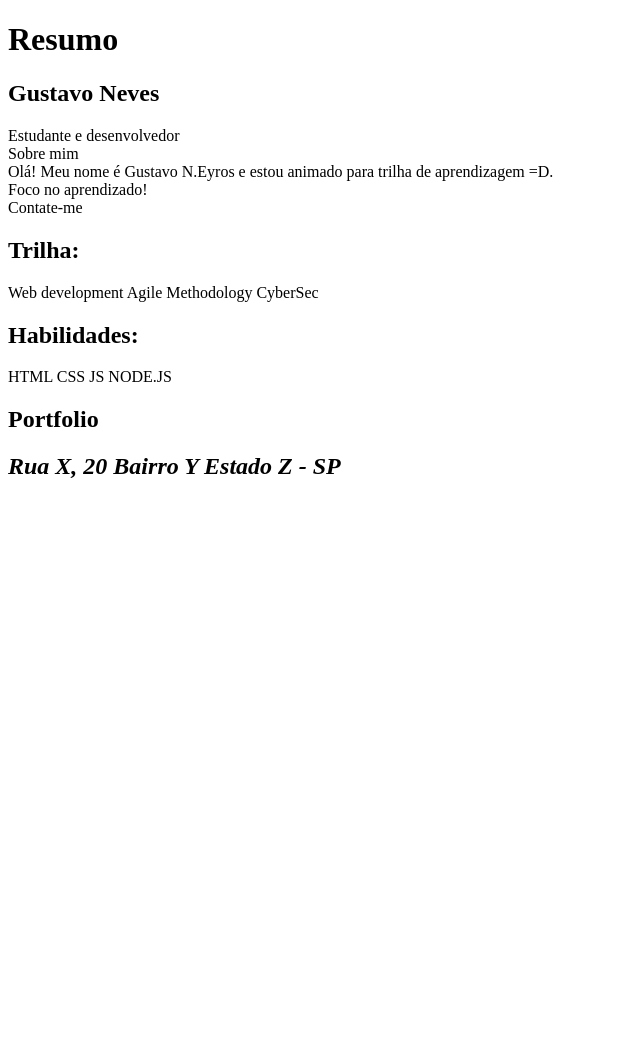
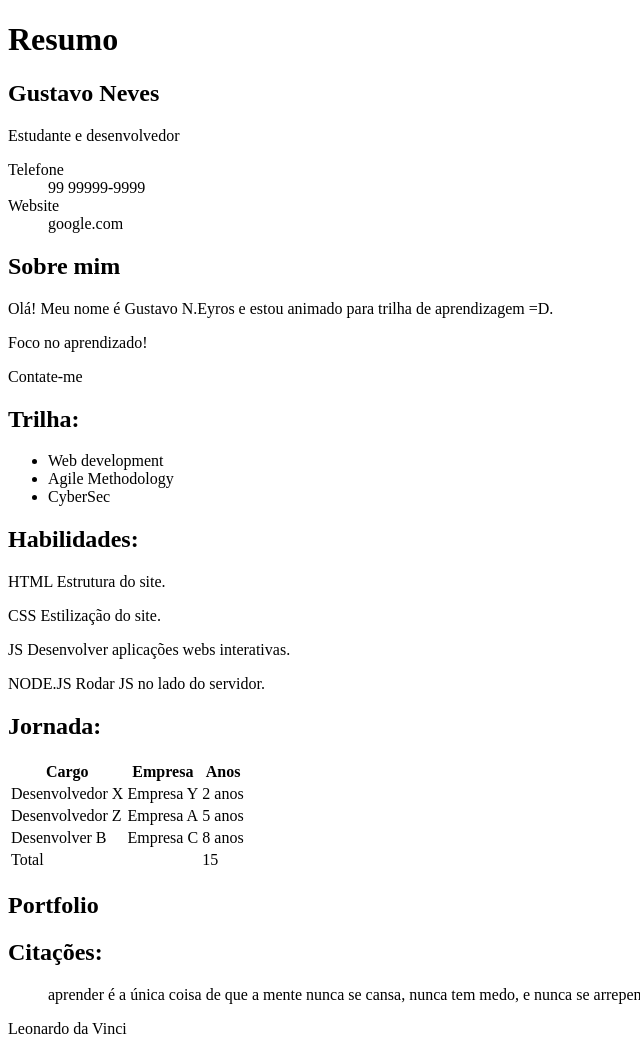
Before and after one commit to gustavoeyros/HTML-CSS-course, a plain HTML site: page index.html in a window 1280 px wide. Shown: the top 1041 px of the page, without its empty margins (0-640 px from the left). Before the commit the page ends 800 px from the top, so only its background shows below. Drawn offline with Linux system fonts and the light colour scheme.

Commit message:
grouping things

```diff
--- a/index.html
+++ b/index.html
@@ -6,39 +6,144 @@
     </head>
 
     <body> <!--É o conteúdo do documento.-->
+        <main><!--Representa o conteúdo dominante da página-->
             <h1>Resumo</h1> <!--Representa um título para seção-->
         <section> <!--Representa uma seção genérica de um documento ou aplicativo.-->
             <h2>Gustavo Neves</h2>
-            Estudante e desenvolvedor
+            <p>
+                Estudante e desenvolvedor
+            </p> <!--Representa um parágrafo-->
+
+            <dl>
+                <dt>Telefone</dt>
+                <dd>99 99999-9999</dd>
+                <dt>Website</dt>
+                <dd>google.com</dd>
+            </dl>
+
         </section>
 
         <article> <!--Representa uma composição completa ou independente de um documento.-->
             <header> <!--Contém os cabeçalhos das seções, podem agrupar sumário de seções ou algum conteúdo do título.-->
-                Sobre mim
+                <h2>Sobre mim</h2>
             </header>
-            Olá! Meu nome é Gustavo N.Eyros e estou animado para trilha de aprendizagem =D. <aside>Foco no aprendizado!</aside>
+            <p>
+                Olá! Meu nome é Gustavo N.Eyros e estou animado para trilha de aprendizagem =D. <aside>Foco no aprendizado!</aside>
+            </p>
             <footer>
-                Contate-me
+                <p>Contate-me</p>
             </footer> <!-- É o rodapé do seu ancestral, geralmente contém informações sobre a seção, como por exemplo, quem a escreveu, copyright, etc.-->
         </article>
 
         <section>
             <h2>Trilha:</h2>
-            Web development
-            Agile Methodology
-            CyberSec
+            <p>
+                <ul> <!--Uma lista de itens que não necessita de ordem para dar significado.-->
+                    <li>Web development</li> <!--Representa um item da lista-->
+                    <li>Agile Methodology</li>
+                    <li>CyberSec</li>
+                </ul>
+            </p>
         </section>
 
         <section>
             <h2>Habilidades:</h2>
-            HTML
+            <p>
+             HTML
+             Estrutura do site.
+           </p>
+
+            <p>
             CSS
+            Estilização do site.
+            </p>
+
+           <p>
             JS
+            Desenvolver aplicações webs interativas.
+           </p>
+
+            <p>
             NODE.JS
+            Rodar JS no lado do servidor.
+            </p>
         </section>
 
         <section>
+            <h2>Jornada:</h2>
+
+            <table> <!--Consiste em células alinhadas em uma grade bidimensional de slots e podem ter larguras, alturas etc.-->
+                <thead> <!--Linha do cabeçalho para destacar os títulos-->
+                    <tr> <!--Linha da tabela-->
+                        <th>Cargo</th> <!--Cabeçalho-->
+                        <th>Empresa</th>
+                        <th>Anos</th>
+                    </tr>
+                </thead>
+
+                <tbody>
+                    <tr>
+                        <td>Desenvolvedor X</td> <!--Célula ou coluna da tabela.-->
+                        <td>Empresa Y</td>
+                        <td>2 anos</td>
+                    </tr>
+
+                    <tr>
+                        <td>Desenvolvedor Z</td>
+                        <td>Empresa A</td>
+                        <td>5 anos</td>
+                    </tr>
+
+                    <tr>
+                        <td>Desenvolver B</td>
+                        <td>Empresa C</td>
+                        <td>8 anos  </td>
+                    </tr>
+
+                </tbody>
+
+                <tfoot> <!--Rodapé da tabela-->
+                    <tr>
+                        <td colspan="2">Total</td> <!--O colspan="2" significa que está cobrindo 2 colunas.-->
+                        <td>15</td>
+                    </tr>
+                </tfoot>
+            </table>
+        </section>
+
+
+           <!--  <ol reversed>  É uma lista ornada que a ordem interfere no significado
+                <li>
+                    Desenvolvedor X
+                    Empresa Y
+                    2 anos
+                </li>
+                <li>
+                    Desenvolvedor Z
+                    Empresa A
+                    5 anos
+                </li>
+                <li>
+                    Desenvolver B
+                    Empresa C
+                    8 anos
+                </li>
+            </ol> -->
+
+
+
+        <section>
             <h2>Portfolio</h2>
+        </section>
+
+
+
+        <section>
+            <h2>Citações:</h2>
+            <blockquote> <!--É uma citação-->
+                <p>aprender é a única coisa de que a mente nunca se cansa, nunca tem medo, e nunca se arrepende</p>
+            </blockquote>
+            <p>Leonardo da Vinci</p>
         </section>
 
         <section>
@@ -51,5 +156,6 @@
             </h2>
         </section>
 
+    </main>
     </body>
 </html>
```
